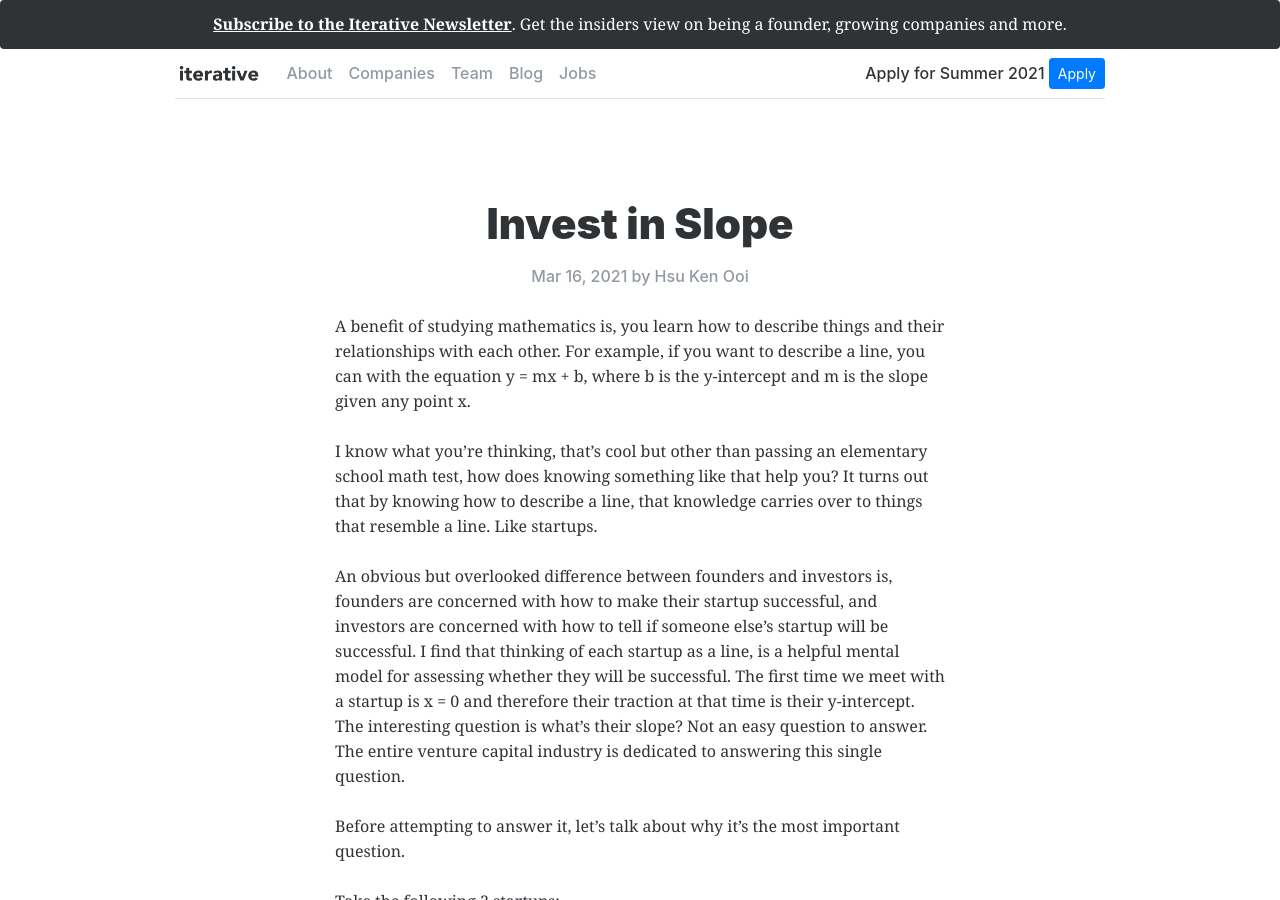
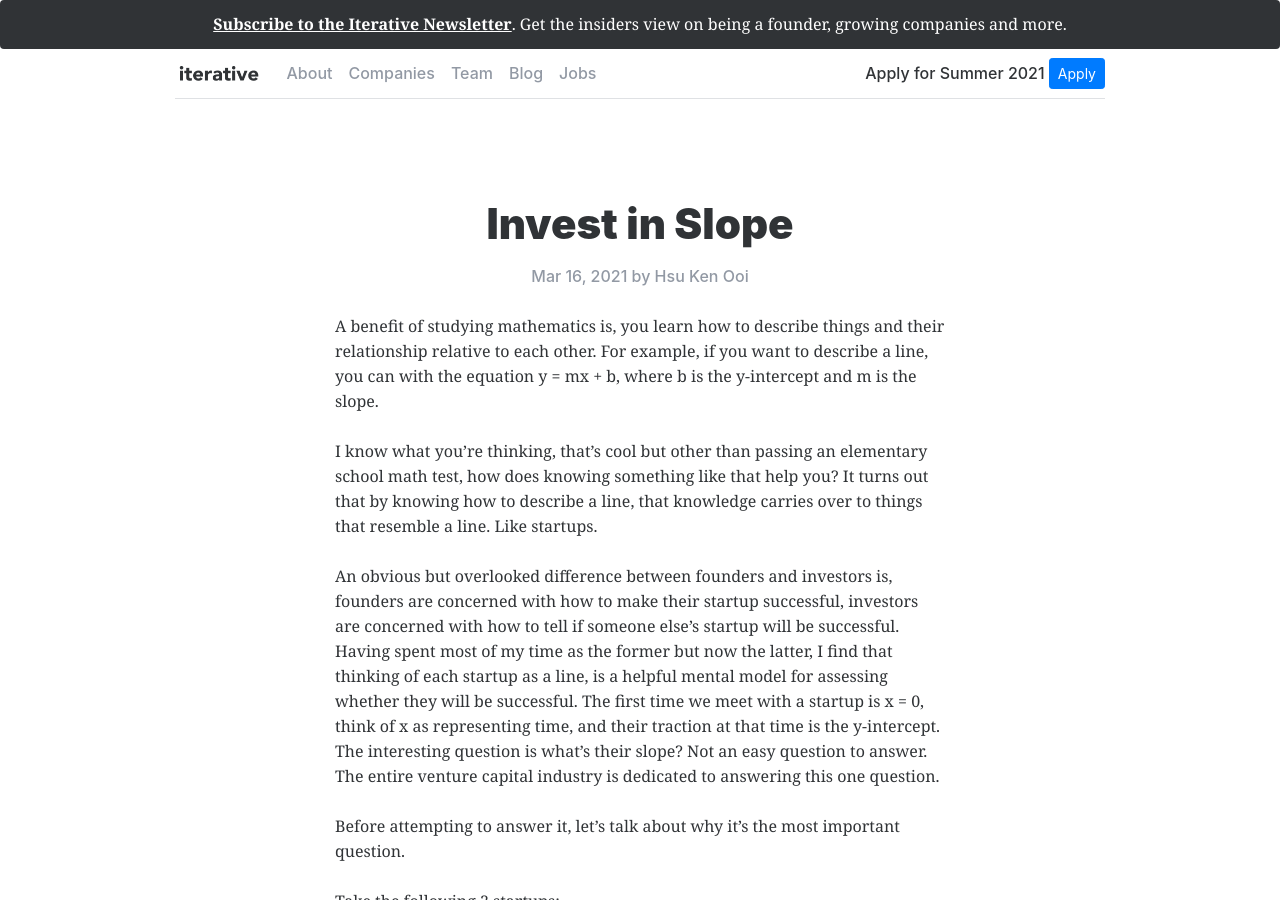
Before and after one commit to hsukenooi/iterative-website, a Jekyll site: the page built from _posts/2021-03-16-invest-in-slope.markdown, in a window 1280 px wide and 900 px high. Built offline with Jekyll 4.4.1, drawn with Linux system fonts in a browser that asks for light colours; comment, search, counter and statistics services are not loaded; some of the changed text lies outside the part shown.

Commit message:
Slight edits

```diff
--- a/_posts/2021-03-16-invest-in-slope.markdown
+++ b/_posts/2021-03-16-invest-in-slope.markdown
@@ -8,11 +8,11 @@ excerpt: "An obvious but overlooked difference between founders and investors is
 image: /assets/blog/2021-03-16-invest-in-slope-cover.jpg
 ---
 
-A benefit of studying mathematics is, you learn how to describe things and their relationships with each other. For example, if you want to describe a line, you can with the equation y = mx + b, where b is the y-intercept and m is the slope given any point x.
+A benefit of studying mathematics is, you learn how to describe things and their relationship relative to each other. For example, if you want to describe a line, you can with the equation y = mx + b, where b is the y-intercept and m is the slope.
 
 I know what you’re thinking, that’s cool but other than passing an elementary school math test, how does knowing something like that help you? It turns out that by knowing how to describe a line, that knowledge carries over to things that resemble a line. Like startups.
 
-An obvious but overlooked difference between founders and investors is, founders are concerned with how to make their startup successful, and investors are concerned with how to tell if someone else’s startup will be successful. I find that thinking of each startup as a line, is a helpful mental model for assessing whether they will be successful. The first time we meet with a startup is x = 0 and therefore their traction at that time is their y-intercept. The interesting question is what’s their slope? Not an easy question to answer. The entire venture capital industry is dedicated to answering this single question.
+An obvious but overlooked difference between founders and investors is, founders are concerned with how to make their startup successful, investors are concerned with how to tell if someone else’s startup will be successful. Having spent most of my time as the former but now the latter, I find that thinking of each startup as a line, is a helpful mental model for assessing whether they will be successful. The first time we meet with a startup is x = 0, think of x as representing time, and their traction at that time is the y-intercept. The interesting question is what’s their slope? Not an easy question to answer. The entire venture capital industry is dedicated to answering this one question.
 
 Before attempting to answer it, let's talk about why it's the most important question.
 
@@ -83,7 +83,7 @@ Given these growth rates, here’s how big each of these startups will be in the
 
 Startup C will be orders of magnitude larger than Startup A or Startup B. Remember, if you’re growing by the same number of users every week, your growth is actually slowing as a % of your user base (Startup A and Startup B). If you can maintain growth as a % of your user base, you’re growing exponentially (Startup C). That’s why success in our program is growing 5% to 7% weekly for the duration of the program. If they grow 7% for the duration of the program (12 weeks), they will be 2.25x larger. If they grow 7% for an entire year, they will be 33.7x larger.
 
-Growing non-linearly is hard but not complicated [<a href="#f3">3</a>]. Think about your growth as a stacked bar chart of initiatives. Every week, each of those initiatives will generate some amount of growth (users, revenue, etc.). When an initiative stops generating growth, you need to find another initiative to make up for it or your overall growth rate will decrease.
+Growing non-linearly is hard but not complicated [<a href="#f3">3</a>]. Think about your growth as the result of a set of growth initiatives. Every week, each of those initiatives will generate some amount of growth (users, revenue, etc.). When an initiative stop generating growth, you need to find another initiative to make up for the loss in production otherwise your overall growth rate will decrease.
 
 Given this, a good way to grow non-linearly is to work on growth initiatives that are (1) repeatable and (2) have low marginal cost. These types of initiatives generate growth each week with very little additional effort. That gives you time to work on other growth initiatives that will add to your overall growth. Content marketing and SEO are both examples of this but require significant effort before they reach this state. For some companies (B2B, D2C, some marketplaces), paid marketing might fit this criteria if you think of marginal cost as time instead of actually $ cost.
 
```
